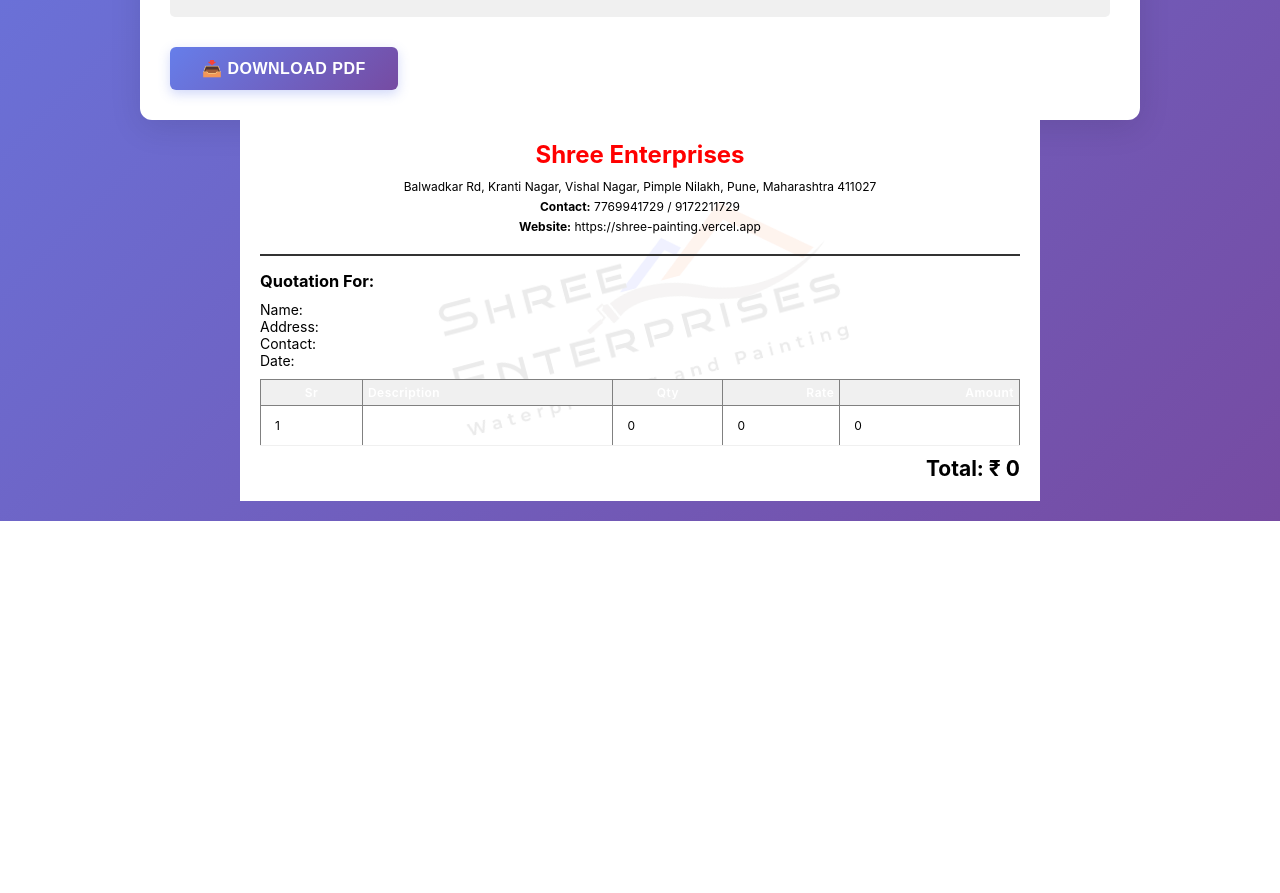
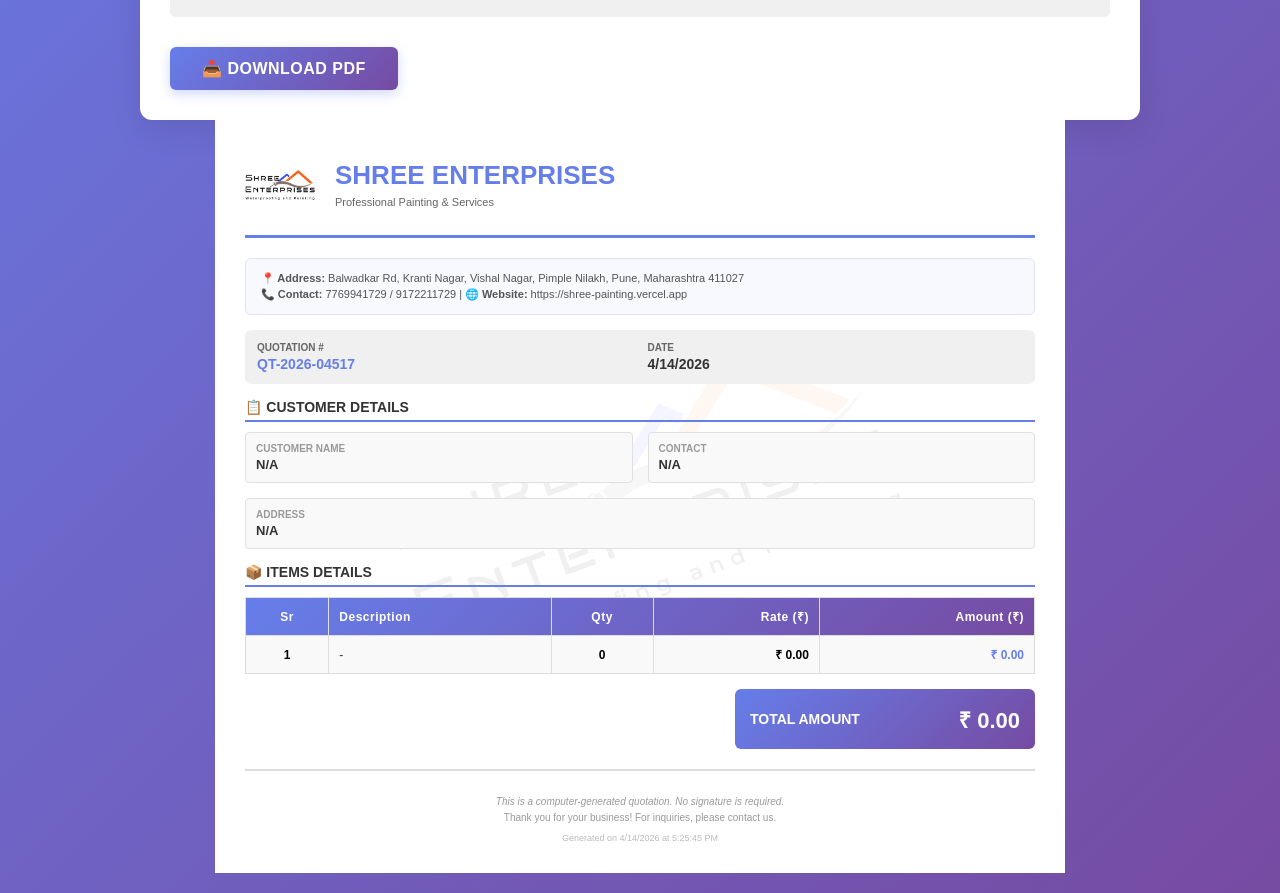
Before and after one commit to shrikantnikam1/shreequot, a React (Vite) app: page / in a window 1280 px wide. Shown: the part 643-1536 px from the top of the page. Before the commit the page ends 1164 px from the top, so only its background shows below. Built offline with nearby package versions, Linux system fonts and the light colour scheme.

Commit message:
improvment pdftemplate

```diff
--- a/src/Components/PDFTemplate.jsx
+++ b/src/Components/PDFTemplate.jsx
@@ -2,62 +2,125 @@
 import shreeIcon from "../icon/shree-black.png";
 
 const PDFTemplate = forwardRef(({ form, items, total }, ref) => {
+  // Generate quotation number
+  const quotationNumber = `QT-${new Date().getFullYear()}-${Math.floor(Math.random() * 10000).toString().padStart(5, "0")}`;
+
   return (
-    <div ref={ref} style={{ padding: 20, background: "#fff", maxWidth: "800px", margin: "0 auto", fontSize: "14px", position: "relative", overflow: "hidden" }}>
-      {/* Background Icon */}
-      <div style={{ position: "absolute", top: "50%", left: "50%", transform: "translateX(-50%) translateY(-50%) rotate(-15deg)", opacity: 0.08, zIndex: 0, pointerEvents: "none" }}>
-        <img src={shreeIcon} alt="watermark" style={{ width: "400px", height: "400px", objectFit: "contain" }} />
+    <div ref={ref} style={{ padding: "30px", background: "#fff", maxWidth: "850px", margin: "0 auto", fontSize: "13px", position: "relative", overflow: "hidden", fontFamily: "Arial, sans-serif" }}>
+      {/* Background Watermark Icon */}
+      <div style={{ position: "absolute", top: "50%", left: "50%", transform: "translateX(-50%) translateY(-50%) rotate(-20deg)", opacity: 0.06, zIndex: 0, pointerEvents: "none" }}>
+        <img src={shreeIcon} alt="watermark" style={{ width: "500px", height: "500px", objectFit: "contain" }} />
       </div>
 
       {/* Content Wrapper */}
       <div style={{ position: "relative", zIndex: 1 }}>
-      {/* Company Header */}
-      <div style={{ textAlign: "center", marginBottom: "15px", borderBottom: "2px solid #333", paddingBottom: "15px" }}>
-        <h1 style={{ textAlign: "center", color: "red", margin: "0 0 10px 0", fontSize: "24px" }}>
-          Shree Enterprises
+        {/* Header with Icon and Company Name */}
+        <div style={{ display: "flex", alignItems: "center", gap: "20px", marginBottom: "20px", paddingBottom: "15px", borderBottom: "3px solid #667eea" }}>
+          <img src={shreeIcon} alt="logo" style={{ width: "70px", height: "70px", objectFit: "contain" }} />
+          <div>
+            <h1 style={{ margin: "0 0 5px 0", color: "#667eea", fontSize: "26px", fontWeight: "bold" }}>
+              SHREE ENTERPRISES
             </h1>
-        <p style={{ margin: "5px 0", fontSize: "12px" }}>
-          Balwadkar Rd, Kranti Nagar, Vishal Nagar, Pimple Nilakh, Pune, Maharashtra 411027
+            <p style={{ margin: "2px 0", color: "#666", fontSize: "11px" }}>
+              Professional Painting & Services
             </p>
-        <p style={{ margin: "5px 0", fontSize: "12px" }}>
-          <strong>Contact:</strong> 7769941729 / 9172211729
+          </div>
+        </div>
+
+        {/* Company Details Bar */}
+        <div style={{ background: "#f8f9ff", padding: "10px 15px", borderRadius: "6px", marginBottom: "15px", border: "1px solid #e0e0ff" }}>
+          <p style={{ margin: "3px 0", fontSize: "11px", color: "#555" }}>
+            <strong>📍 Address:</strong> Balwadkar Rd, Kranti Nagar, Vishal Nagar, Pimple Nilakh, Pune, Maharashtra 411027
           </p>
-        <p style={{ margin: "5px 0", fontSize: "12px" }}>
-          <strong>Website:</strong> https://shree-painting.vercel.app
+          <p style={{ margin: "3px 0", fontSize: "11px", color: "#555" }}>
+            <strong>📞 Contact:</strong> 7769941729 / 9172211729 | <strong>🌐 Website:</strong> https://shree-painting.vercel.app
           </p>
         </div>
 
-      <h3 style={{ marginTop: "15px", marginBottom: "10px" }}>Quotation For:</h3>
-      <p>Name: {form.name}</p>
-      <p>Address: {form.address}</p>
-      <p>Contact: {form.contact}</p>
-      <p>Date: {form.date}</p>
+        {/* Quotation & Date Info */}
+        <div style={{ display: "grid", gridTemplateColumns: "1fr 1fr", gap: "15px", marginBottom: "15px", padding: "12px", background: "#f0f0f0", borderRadius: "6px" }}>
+          <div>
+            <p style={{ margin: "0 0 3px 0", fontSize: "10px", color: "#666", fontWeight: "bold", textTransform: "uppercase" }}>Quotation #</p>
+            <p style={{ margin: "0", fontSize: "14px", fontWeight: "bold", color: "#667eea" }}>{quotationNumber}</p>
+          </div>
+          <div>
+            <p style={{ margin: "0 0 3px 0", fontSize: "10px", color: "#666", fontWeight: "bold", textTransform: "uppercase" }}>Date</p>
+            <p style={{ margin: "0", fontSize: "14px", fontWeight: "bold", color: "#333" }}>{form.date || new Date().toLocaleDateString()}</p>
+          </div>
+        </div>
 
-      <table border="1" width="100%" style={{ marginTop: "10px", marginBottom: "10px", fontSize: "12px" }}>
+        {/* Customer Details */}
+        <div style={{ marginBottom: "15px" }}>
+          <h3 style={{ margin: "0 0 10px 0", fontSize: "14px", fontWeight: "bold", color: "#333", borderBottom: "2px solid #667eea", paddingBottom: "5px" }}>
+            📋 CUSTOMER DETAILS
+          </h3>
+          <div style={{ display: "grid", gridTemplateColumns: "1fr 1fr", gap: "15px" }}>
+            <div style={{ padding: "10px", background: "#f9f9f9", borderRadius: "4px", border: "1px solid #e0e0e0" }}>
+              <p style={{ margin: "0 0 3px 0", fontSize: "10px", color: "#999", fontWeight: "bold", textTransform: "uppercase" }}>Customer Name</p>
+              <p style={{ margin: "0", fontSize: "13px", fontWeight: "600", color: "#333" }}>{form.name || "N/A"}</p>
+            </div>
+            <div style={{ padding: "10px", background: "#f9f9f9", borderRadius: "4px", border: "1px solid #e0e0e0" }}>
+              <p style={{ margin: "0 0 3px 0", fontSize: "10px", color: "#999", fontWeight: "bold", textTransform: "uppercase" }}>Contact</p>
+              <p style={{ margin: "0", fontSize: "13px", fontWeight: "600", color: "#333" }}>{form.contact || "N/A"}</p>
+            </div>
+            <div style={{ padding: "10px", background: "#f9f9f9", borderRadius: "4px", border: "1px solid #e0e0e0", gridColumn: "1 / -1" }}>
+              <p style={{ margin: "0 0 3px 0", fontSize: "10px", color: "#999", fontWeight: "bold", textTransform: "uppercase" }}>Address</p>
+              <p style={{ margin: "0", fontSize: "13px", fontWeight: "600", color: "#333" }}>{form.address || "N/A"}</p>
+            </div>
+          </div>
+        </div>
+
+        {/* Items Table */}
+        <div style={{ marginBottom: "15px" }}>
+          <h3 style={{ margin: "0 0 10px 0", fontSize: "14px", fontWeight: "bold", color: "#333", borderBottom: "2px solid #667eea", paddingBottom: "5px" }}>
+            📦 ITEMS DETAILS
+          </h3>
+          <table style={{ width: "100%", borderCollapse: "collapse", fontSize: "12px" }}>
             <thead>
-          <tr style={{ backgroundColor: "#f0f0f0" }}>
-            <th style={{ padding: "5px", textAlign: "center" }}>Sr</th>
-            <th style={{ padding: "5px", textAlign: "left" }}>Description</th>
-            <th style={{ padding: "5px", textAlign: "center" }}>Qty</th>
-            <th style={{ padding: "5px", textAlign: "right" }}>Rate</th>
-            <th style={{ padding: "5px", textAlign: "right" }}>Amount</th>
+              <tr style={{ background: "linear-gradient(135deg, #667eea 0%, #764ba2 100%)", color: "white" }}>
+                <th style={{ padding: "10px", textAlign: "center", fontWeight: "bold", border: "1px solid #ddd" }}>Sr</th>
+                <th style={{ padding: "10px", textAlign: "left", fontWeight: "bold", border: "1px solid #ddd" }}>Description</th>
+                <th style={{ padding: "10px", textAlign: "center", fontWeight: "bold", border: "1px solid #ddd" }}>Qty</th>
+                <th style={{ padding: "10px", textAlign: "right", fontWeight: "bold", border: "1px solid #ddd" }}>Rate (₹)</th>
+                <th style={{ padding: "10px", textAlign: "right", fontWeight: "bold", border: "1px solid #ddd" }}>Amount (₹)</th>
               </tr>
             </thead>
-
             <tbody>
               {items.map((item, i) => (
-            <tr key={i}>
-              <td>{i + 1}</td>
-              <td>{item.description}</td>
-              <td>{item.qty}</td>
-              <td>{item.rate}</td>
-              <td>{item.amount}</td>
+                <tr key={i} style={{ background: i % 2 === 0 ? "#f9f9f9" : "#fff", borderBottom: "1px solid #ddd" }}>
+                  <td style={{ padding: "10px", textAlign: "center", border: "1px solid #ddd", fontWeight: "600" }}>{i + 1}</td>
+                  <td style={{ padding: "10px", textAlign: "left", border: "1px solid #ddd", color: "#333" }}>{item.description || "-"}</td>
+                  <td style={{ padding: "10px", textAlign: "center", border: "1px solid #ddd", fontWeight: "600" }}>{item.qty || 0}</td>
+                  <td style={{ padding: "10px", textAlign: "right", border: "1px solid #ddd", fontWeight: "600" }}>₹ {Number(item.rate || 0).toFixed(2)}</td>
+                  <td style={{ padding: "10px", textAlign: "right", border: "1px solid #ddd", fontWeight: "bold", color: "#667eea" }}>₹ {Number(item.amount || 0).toFixed(2)}</td>
                 </tr>
               ))}
             </tbody>
           </table>
+        </div>
 
-      <h2 style={{ textAlign: "right" }}>Total: ₹ {total}</h2>
+        {/* Total Summary */}
+        <div style={{ display: "flex", justifyContent: "flex-end", marginBottom: "20px", marginTop: "15px" }}>
+          <div style={{ width: "300px", padding: "15px", background: "linear-gradient(135deg, #667eea 0%, #764ba2 100%)", borderRadius: "6px", color: "white" }}>
+            <div style={{ display: "flex", justifyContent: "space-between", alignItems: "center" }}>
+              <span style={{ fontSize: "14px", fontWeight: "bold", textTransform: "uppercase" }}>Total Amount</span>
+              <span style={{ fontSize: "22px", fontWeight: "bold" }}>₹ {Number(total).toFixed(2)}</span>
+            </div>
+          </div>
+        </div>
+
+        {/* Footer */}
+        <div style={{ marginTop: "20px", paddingTop: "15px", borderTop: "2px solid #ddd", textAlign: "center" }}>
+          <p style={{ margin: "10px 0 5px 0", fontSize: "10px", color: "#999", fontStyle: "italic" }}>
+            This is a computer-generated quotation. No signature is required.
+          </p>
+          <p style={{ margin: "5px 0", fontSize: "10px", color: "#999" }}>
+            Thank you for your business! For inquiries, please contact us.
+          </p>
+          <p style={{ margin: "10px 0 0 0", fontSize: "9px", color: "#bbb" }}>
+            Generated on {new Date().toLocaleDateString()} at {new Date().toLocaleTimeString()}
+          </p>
+        </div>
       </div>
     </div>
   );
```
Lines whose indentation alone changed are shown as unchanged.
